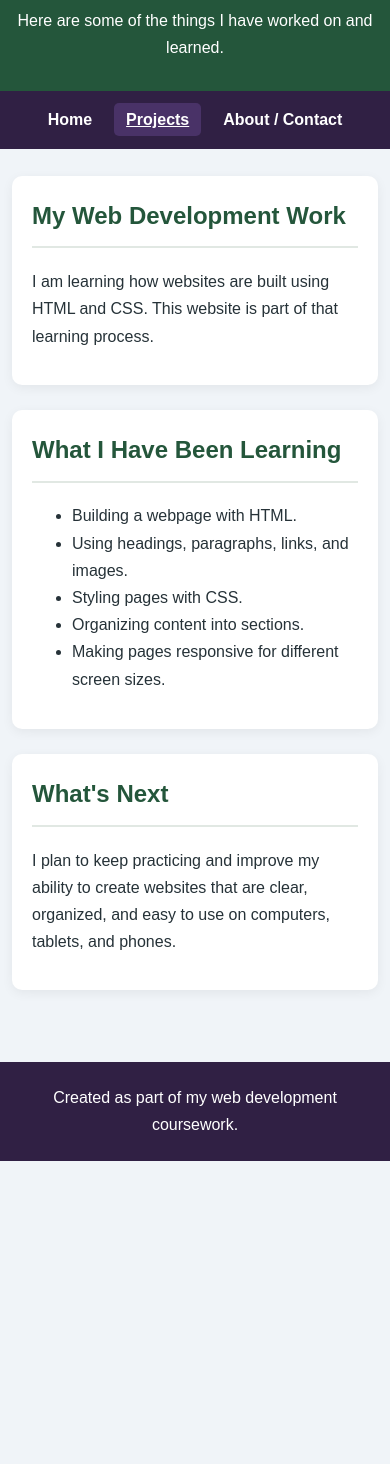
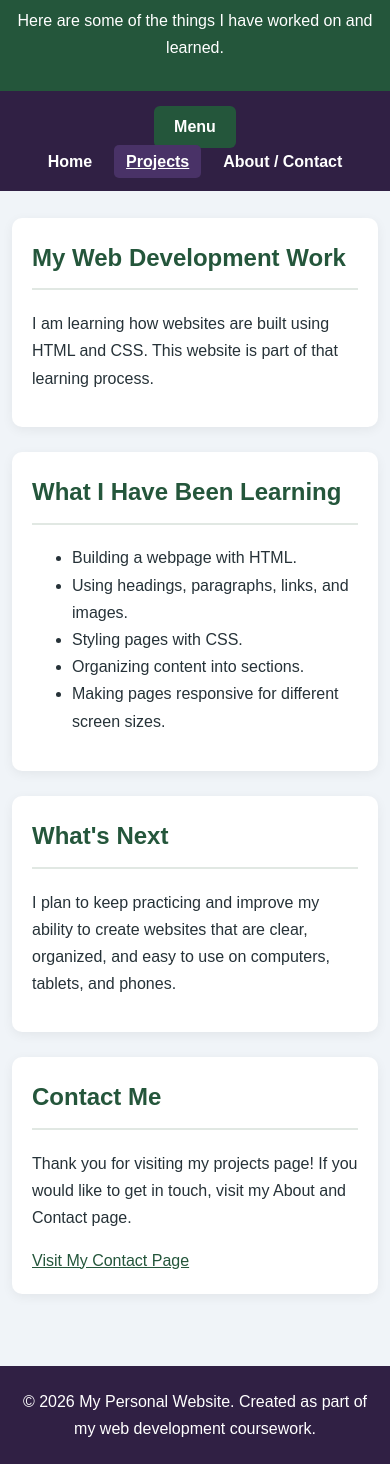
Before and after one commit to dilorenzowarren-ctrl/MY-FIRST-WEB-PAGE, a plain HTML site: page projects.html in a window 390 px wide. Shown: the part 82-1546 px from the top of the page. Before the commit the page ends 1243 px from the top, so only its background shows below. Drawn offline with Linux system fonts and the light colour scheme.

Commit message:
Refactor projects.html for improved structure and clarity

```diff
--- a/projects.html
+++ b/projects.html
@@ -1,64 +1,129 @@
 
 <!DOCTYPE html>
 <html lang="en">
+
 <head>
     <meta charset="UTF-8">
     <meta name="viewport" content="width=device-width, initial-scale=1.0">
+
     <meta name="description" content="Projects and coursework on my personal website.">
+
     <title>Projects | My Personal Website</title>
+
     <link rel="stylesheet" href="style.css">
+    <script src="script.js" defer></script>
 </head>
+
 <body>
-<a class="skip-link" href="#main-content">
-    Skip to main content
-</a>
+
+    <a class="skip-link" href="#main-content">
+        Skip to main content
+    </a>
+
     <header>
-        <h1 id="main-title">My Projects</h1>
         <div class="content-box">
-            <p>Here are some of the things I have worked on and learned.</p>
+            <h1 id="main-title">My Projects</h1>
+
+            <p>
+                Here are some of the things I have worked on
+                and learned.
+            </p>
         </div>
     </header>
 
     <nav aria-label="Main navigation">
-        <ul>
-            <li><a href="index.html">Home</a></li>
-            <li><a href="projects.html" aria-current="page">Projects</a></li>
-            <li><a href="about.html">About / Contact</a></li>
+
+        <button
+            type="button"
+            id="menu-toggle"
+            aria-expanded="false"
+            aria-controls="nav-list">
+            Menu
+        </button>
+
+        <ul id="nav-list">
+
+            <li>
+                <a href="index.html">Home</a>
+            </li>
+
+            <li>
+                <a href="projects.html" aria-current="page">Projects</a>
+            </li>
+
+            <li>
+                <a href="about.html">About / Contact</a>
+            </li>
+
         </ul>
+
     </nav>
 
     <main id="main-content">
+
         <section id="projects">
+
             <h2>My Web Development Work</h2>
+
             <p>
-                I am learning how websites are built using HTML and CSS.
-                This website is part of that learning process.
+                I am learning how websites are built using
+                HTML and CSS. This website is part of that
+                learning process.
             </p>
+
         </section>
 
         <section id="learning">
+
             <h2>What I Have Been Learning</h2>
+
             <ul>
                 <li>Building a webpage with HTML.</li>
+
                 <li>Using headings, paragraphs, links, and images.</li>
+
                 <li>Styling pages with CSS.</li>
+
                 <li>Organizing content into sections.</li>
+
                 <li>Making pages responsive for different screen sizes.</li>
             </ul>
+
         </section>
 
         <section id="next-steps">
+
             <h2>What's Next</h2>
+
             <p>
-                I plan to keep practicing and improve my ability to create
-                websites that are clear, organized, and easy to use on
-                computers, tablets, and phones.
+                I plan to keep practicing and improve my ability
+                to create websites that are clear, organized,
+                and easy to use on computers, tablets, and phones.
             </p>
+
         </section>
+
+        <section id="contact-link">
+
+            <h2>Contact Me</h2>
+
+            <p>
+                Thank you for visiting my projects page!
+                If you would like to get in touch, visit
+                my About and Contact page.
+            </p>
+
+            <a href="about.html">Visit My Contact Page</a>
+
+        </section>
+
     </main>
 
     <footer>
-        <p>Created as part of my web development coursework.</p>
+        <p>
+            &copy; 2026 My Personal Website.
+            Created as part of my web development coursework.
+        </p>
     </footer>
 
 </body>
```
